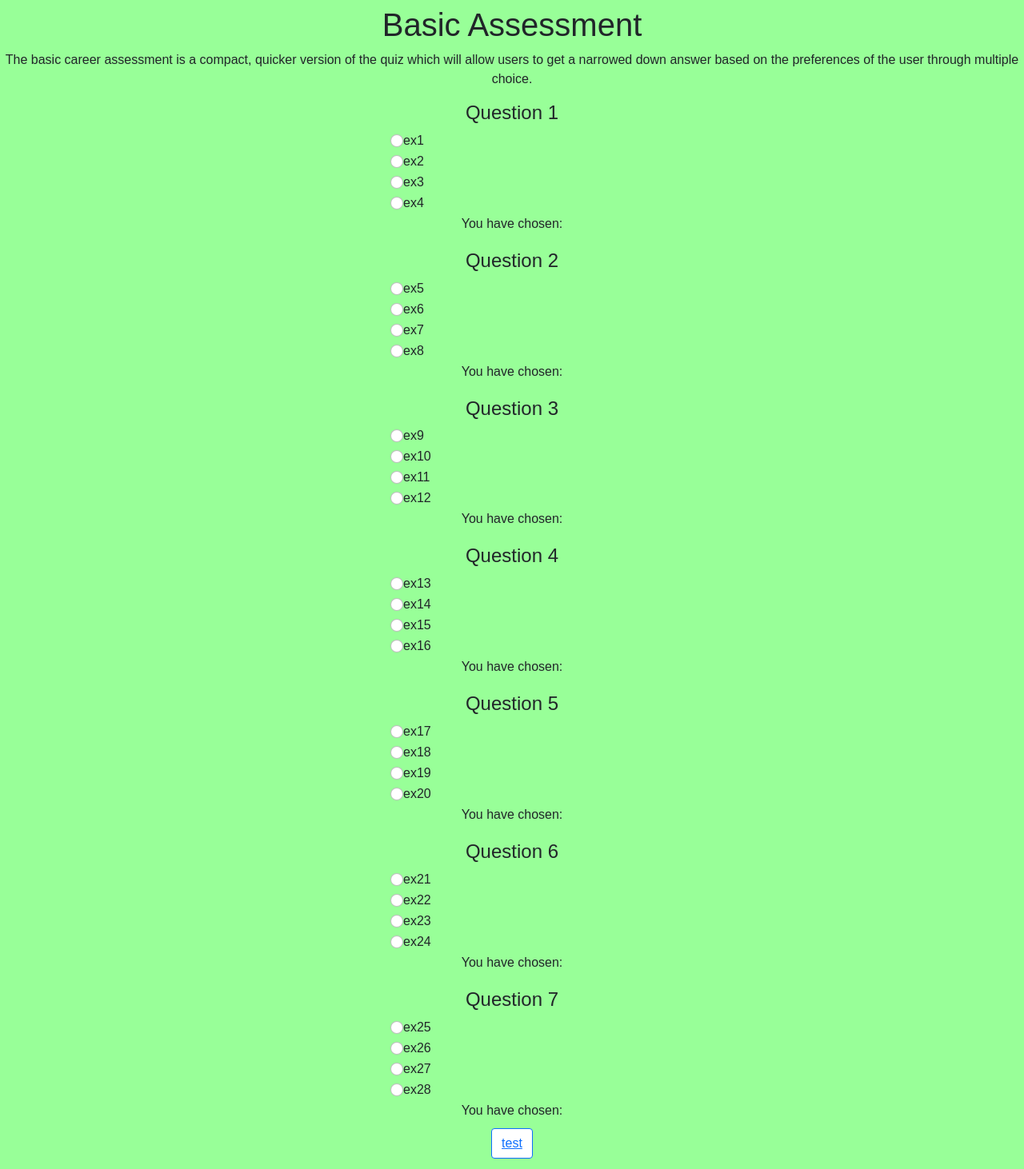
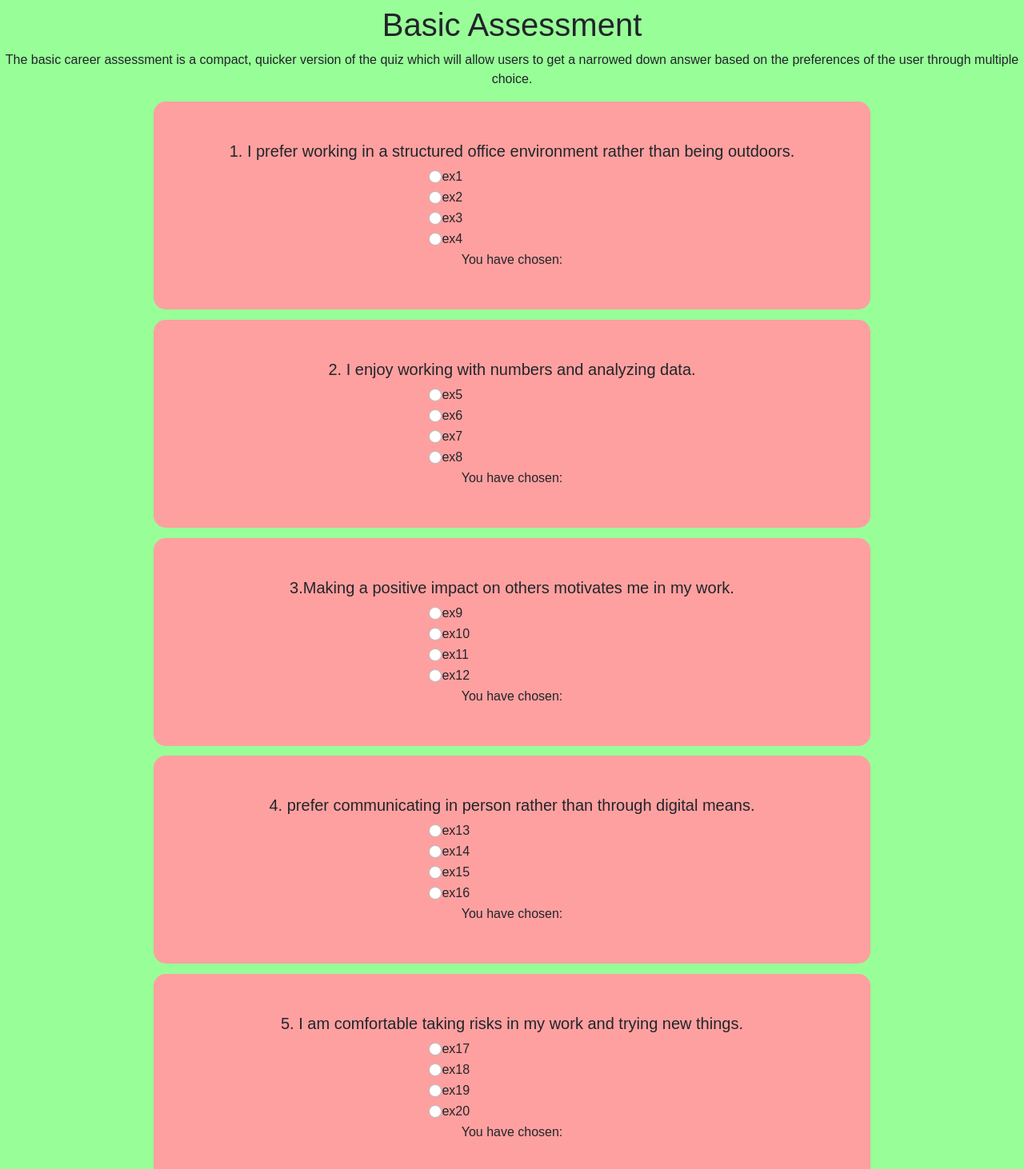
Before and after one commit to ColinB777/FinalProject, a React (Create React App) app: page /basic_quiz in a window 1280 px wide. Shown: the part 200-1662 px from the top of the page at 80% size. Built offline with nearby package versions, Linux system fonts and the light colour scheme.

Commit message:
Editted formatting for simple questions page

```diff
--- a/src/simple.css
+++ b/src/simple.css
@@ -1,7 +1,20 @@
 .questionList {
     padding-right: 50%;
+    background-color: #ffa0a0 ;
+
 }
 
-#simple_question{
-    background-color:none;
+#radioButton{
+    background-color: #ffa0a0 ;
+
 }
+.simple_question{
+    background-color: #ffa0a0 ;
+    text-align: 50%;
+    margin-top: 1%;
+    padding:50px;
+    margin-left: 15%;
+    margin-right: 15%;
+    border-radius: 15px;
+    font-family: Arial, Helvetica, sans-serif;
+}
--- a/src/simpleInterface.tsx
+++ b/src/simpleInterface.tsx
@@ -24,11 +24,11 @@ export function SimpleInterface(): React.JSX.Element {
 
     return (
         <div>
-            <div id = "firstSet">
             <h1>Basic Assessment</h1>
             <p>The basic career assessment is a compact, quicker version of the quiz which will allow users to get a narrowed down answer based on the preferences of the user through multiple choice.</p>
 
-                <h4>Question 1</h4>
+            <div className = "simple_question">
+                <h5>1. I prefer working in a structured office environment rather than being outdoors.</h5>
                 {firstAnswers.map((Answer: string, i) => (
                     <Form.Check
                         key={`first-${i}`}
@@ -47,8 +47,8 @@ export function SimpleInterface(): React.JSX.Element {
                 <div>You have chosen: {firstAnswer}</div>
             </div>
 
-            <div style={{ marginTop: "20px" }}>
-                <h4>Question 2</h4>
+            <div className = "simple_question">
+                <h5>2. I enjoy working with numbers and analyzing data.</h5>
                 {secondAnswers.map((Answer: string, i) => (
                     <Form.Check
                         inline
@@ -66,8 +66,8 @@ export function SimpleInterface(): React.JSX.Element {
                 ))}
                 <div>You have chosen: {secondAnswer}</div>
             </div>
-            <div style={{ marginTop: "20px" }}>
-                <h4>Question 3</h4>
+            <div className = "simple_question">
+                <h5>3.Making a positive impact on others motivates me in my work.</h5>
                 {thirdAnswers.map((Answer: string, i) => (
                     <Form.Check
                         inline
@@ -85,8 +85,8 @@ export function SimpleInterface(): React.JSX.Element {
                 ))}
                 <div>You have chosen: {thirdAnswer}</div>
             </div>
-            <div style={{ marginTop: "20px" }}>
-                <h4>Question 4</h4>
+            <div className = "simple_question">
+                <h5>4. prefer communicating in person rather than through digital means.</h5>
                 {fourthAnswers.map((Answer: string, i) => (
                     <Form.Check
                         inline
@@ -104,8 +104,8 @@ export function SimpleInterface(): React.JSX.Element {
                 ))}
                 <div>You have chosen: {fourthAnswer}</div>
             </div>
-            <div style={{ marginTop: "20px" }}>
-                <h4>Question 5</h4>
+            <div className = "simple_question">
+                <h5>5. I am comfortable taking risks in my work and trying new things.</h5>
                 {fifthAnswers.map((Answer: string, i) => (
                     <Form.Check
                         inline
@@ -123,8 +123,8 @@ export function SimpleInterface(): React.JSX.Element {
                 ))}
                 <div>You have chosen: {fifthAnswer}</div>
             </div>
-            <div style={{ marginTop: "20px" }}>
-                <h4>Question 6</h4>
+            <div className = "simple_question">
+                <h5>6. I believe higher education is essential for my career success.</h5>
                 {sixthAnswers.map((Answer: string, i) => (
                     <Form.Check
                         inline
@@ -142,8 +142,8 @@ export function SimpleInterface(): React.JSX.Element {
                 ))}
                 <div>You have chosen: {sixthAnswer}</div>
             </div>
-            <div style={{ marginTop: "20px" }}>
-                <h4>Question 7</h4>
+            <div className = "simple_question">
+                <h5>7.  I prefer solving problems by following a systematic approach rather than thinking creatively.</h5>
                 {seventhAnswers.map((Answer: string, i) => (
                     <Form.Check
                         inline
```
Also changed, not shown: src/images/complex_transparent.png (added), src/images/simple_question_transparent.png (added).
